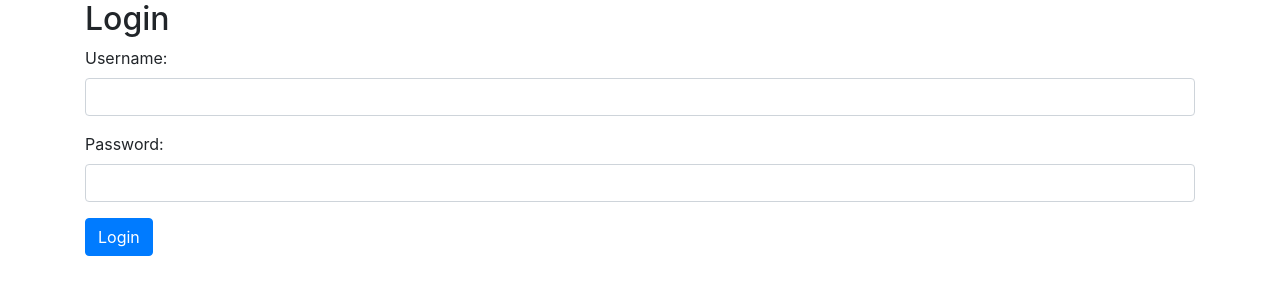
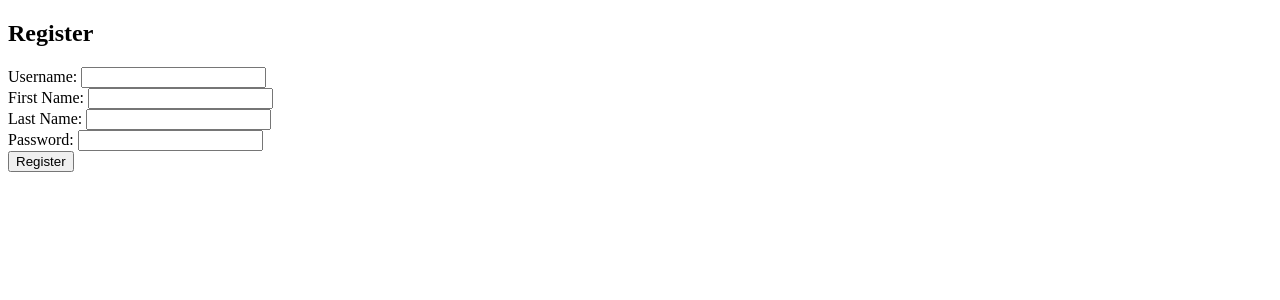
Before and after one commit to leonden/M-306, a PHP site: page /account/register.php in a window 1280 px wide. Shown: the top 300 px of the page. Run offline with PHP 8.4, Linux system fonts and the light colour scheme.

Commit message:
Revert "Initial styling (#1)"
This reverts commit cf98894db20b8b0d5d83d8c321abd8cf03d55f37.

```diff
--- a/src/account/register.php
+++ b/src/account/register.php
@@ -40,34 +40,19 @@ if($_SERVER["REQUEST_METHOD"] == "POST") {
 <head>
     <meta charset="UTF-8">
     <meta name="viewport" content="width=device-width, initial-scale=1.0">
-    <title>Login</title>
-    <!-- Bootstrap CSS -->
-    <link href="https://stackpath.bootstrapcdn.com/bootstrap/4.5.2/css/bootstrap.min.css" rel="stylesheet">
-    <style>
-        /* Add any custom styles here */
-    </style>
+    <title>Register</title>
 </head>
 <body>
-    <div class="container">
-        <h2>Login</h2>
-        <?php if(isset($error)) { ?>
-            <div class="alert alert-danger" role="alert">
-                <?php echo $error; ?>
-            </div>
-        <?php } ?>
-        <form method="post" action="<?php echo htmlspecialchars($_SERVER["PHP_SELF"]); ?>">
-            <div class="form-group">
-                <label for="username">Username:</label>
-                <input type="text" class="form-control" id="username" name="username" required>
-            </div>
-            <div class="form-group">
-                <label for="password">Password:</label>
-                <input type="password" class="form-control" id="password" name="password" required>
-            </div>
-            <button type="submit" class="btn btn-primary">Login</button>
-        </form>
-    </div>
-    <!-- Bootstrap JS -->
-    <script src="https://stackpath.bootstrapcdn.com/bootstrap/4.5.2/js/bootstrap.min.js"></script>
+    <h2>Register</h2>
+    <?php if(isset($error)) { ?>
+        <p><?php echo $error; ?></p>
+    <?php } ?>
+    <form method="post" action="<?php echo htmlspecialchars($_SERVER["PHP_SELF"]); ?>">
+        Username: <input type="text" name="username" required><br>
+        First Name: <input type="text" name="firstname" required><br>
+        Last Name: <input type="text" name="lastname" required><br>
+        Password: <input type="password" name="password" required><br>
+        <input type="submit" value="Register">
+    </form>
 </body>
 </html>
```
Also changed, not shown: src/account/login.php (+9 -26 lines).
